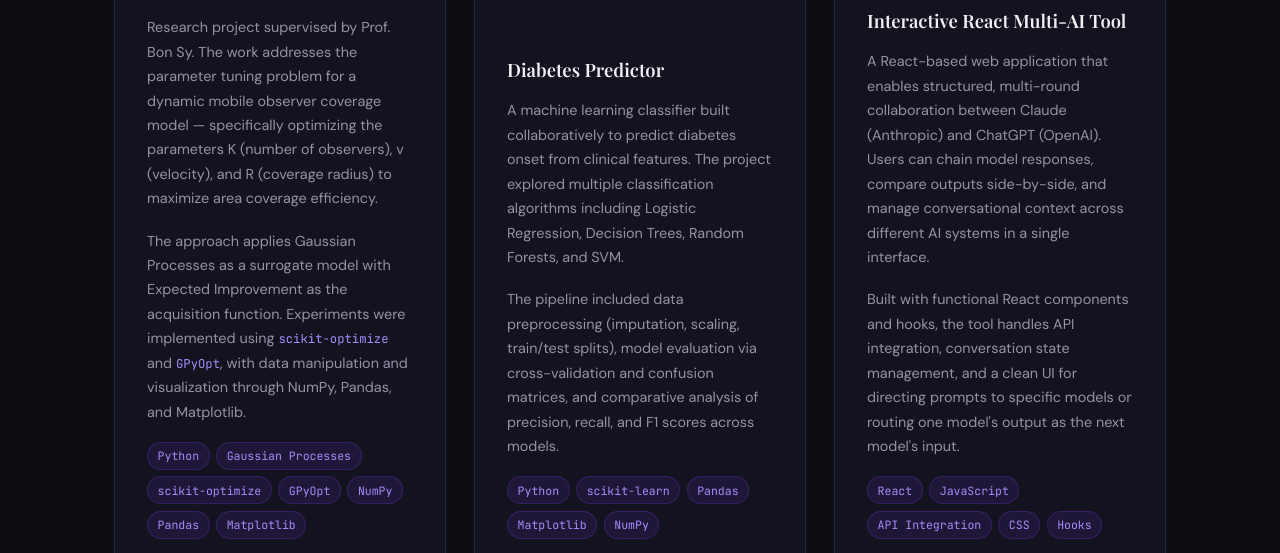
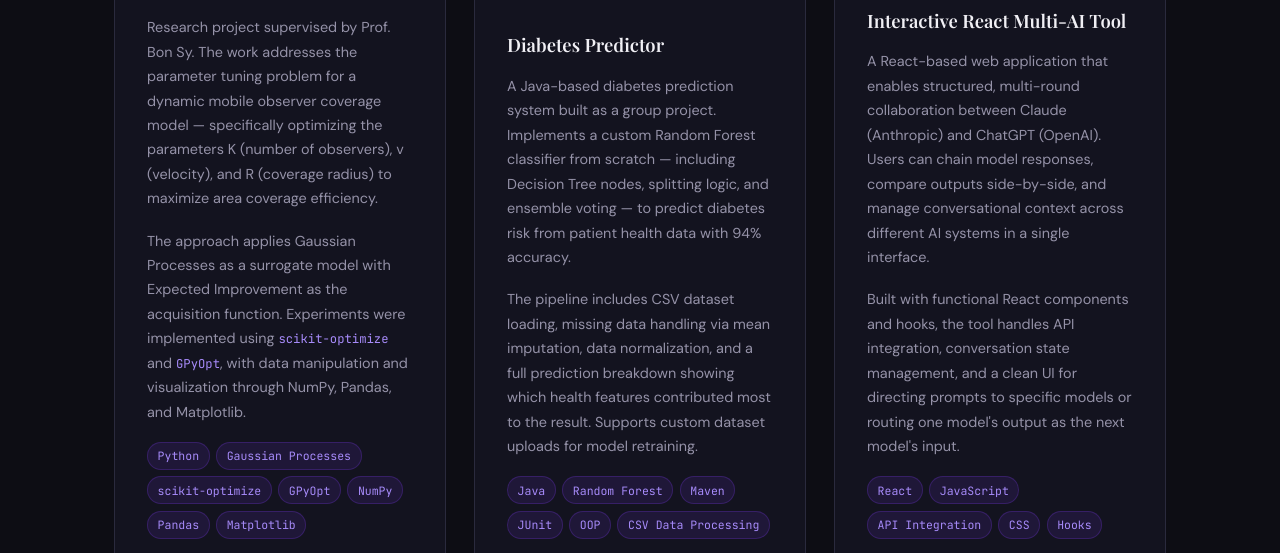
Before and after one commit to ParvinR/portfolio, a plain HTML site: page projects.html in a window 1280 px wide. Shown: the part 666-1219 px from the top of the page. Drawn offline with nearby package versions, Linux system fonts and the light colour scheme.

```diff
--- a/projects.html
+++ b/projects.html
@@ -148,26 +148,23 @@
             <h3>Diabetes Predictor</h3>
 
             <p>
-              A machine learning classifier built collaboratively to predict diabetes onset
-              from clinical features. The project explored multiple classification algorithms
-              including Logistic Regression, Decision Trees, Random Forests, and SVM.
+              A Java-based diabetes prediction system built as a group project. Implements a custom Random Forest classifier from scratch — including Decision Tree nodes, splitting logic, and ensemble voting — to predict diabetes risk from patient health data with 94% accuracy.
             </p>
             <p>
-              The pipeline included data preprocessing (imputation, scaling, train/test splits),
-              model evaluation via cross-validation and confusion matrices, and comparative
-              analysis of precision, recall, and F1 scores across models.
+              The pipeline includes CSV dataset loading, missing data handling via mean imputation, data normalization, and a full prediction breakdown showing which health features contributed most to the result. Supports custom dataset uploads for model retraining.
             </p>
 
             <div class="project-tags" aria-label="Technologies used">
-              <span class="tag">Python</span>
-              <span class="tag">scikit-learn</span>
-              <span class="tag">Pandas</span>
-              <span class="tag">Matplotlib</span>
-              <span class="tag">NumPy</span>
+              <span class="tag">Java</span>
+              <span class="tag">Random Forest</span>
+              <span class="tag">Maven</span>
+              <span class="tag">JUnit</span>
+              <span class="tag">OOP</span>
+              <span class="tag">CSV Data Processing</span>
             </div>
 
             <div class="project-links">
-              <a href="https://github.com/" class="project-link" target="_blank" rel="noopener noreferrer">
+              <a href="https://github.com/ParvinR/DiabetesPrediction" class="project-link" target="_blank" rel="noopener noreferrer">
                 <i class="fa-brands fa-github" aria-hidden="true"></i> GitHub
               </a>
             </div>
```
Also changed, not shown: index.html (+10 -7 lines).
